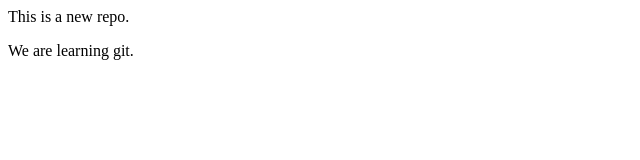
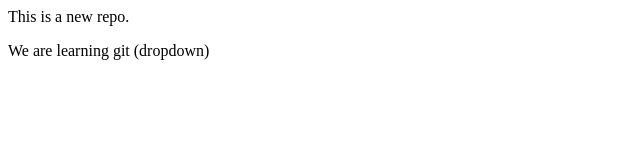
Before and after one commit to mahanteshdpradhani-beep/LocalRepo, a plain HTML site: page index.html in a window 1280 px wide. Shown: the full height of the page, 0-640 px from the left. Drawn offline with Linux system fonts and the light colour scheme.

Commit message:
add dropdown

```diff
--- a/index.html
+++ b/index.html
@@ -1,2 +1,2 @@
 <p>This is a new repo.</p>
-<p>We are learning git.</p>
+<p>We are learning git (dropdown)</p>
```
